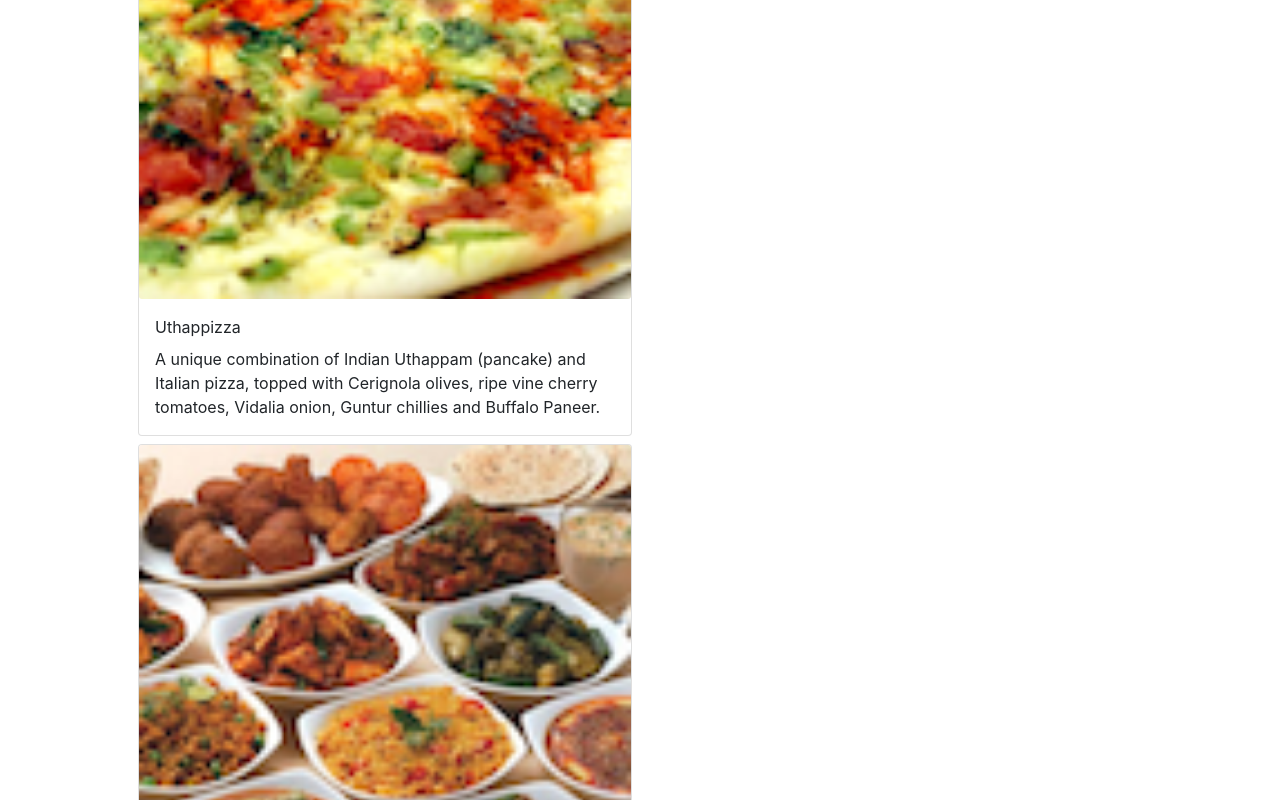
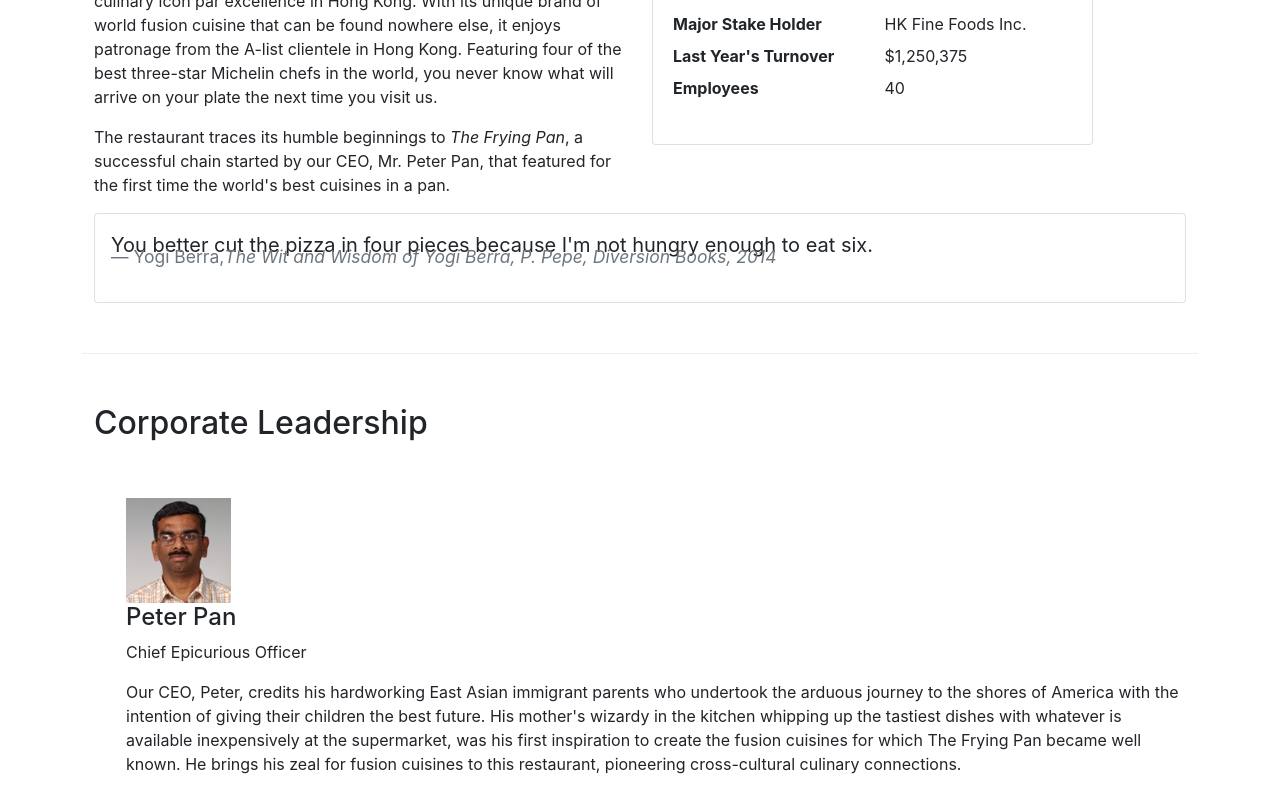
Before and after one commit to christinec-dev/React-App_ConFusion, a React (Create React App) app: page /aboutus in a window 1280 px wide. Before the commit this address led to /home. Shown: the part 580-1380 px from the top of the page. Built offline with nearby package versions, Linux system fonts and the light colour scheme.

Commit message:
Assignment 2

```diff
--- a/src/components/AboutComponent.js
+++ b/src/components/AboutComponent.js
@@ -2,11 +2,28 @@
 import { Breadcrumb, BreadcrumbItem, Card, CardBody, CardHeader, Media } from 'reactstrap';
 import { Link } from 'react-router-dom';
 
-function About(props) {
+    function RenderLeader({leader}) {
+        return(
+            <div key={leader.id} className="col-12 mt-5">
+                <Media >
+                    <Media className="float-md-right">
+                        <Media  object src={leader.image} alt={leader.name}/>
+                    </Media>
+                    <Media body className="col-12 ">
+                        <Media heading>{leader.name}</Media>
+                        <p>{leader.designation}</p>
+                        <p>{leader.description}</p>
+                    </Media>
+                </Media>
+            </div>
+        );
+    }
+
+    function About(props) {
 
     const leaders = props.leaders.map((leader) => {
         return (
-            <p>Leader {leader.name}</p>
+            <RenderLeader leader={leader} />
         );
     });
 
--- a/src/components/mainComponent.js
+++ b/src/components/mainComponent.js
@@ -1,6 +1,7 @@
 import React, { Component } from 'react';
 import Menu from './menuComponent';
 import Home from './HomeComponent';
+import About from './AboutComponent.js';
 import Header from './HeaderComponent';
 import Footer from './FooterComponent';
 import DishDetail from './DishDetailComponent';
@@ -10,6 +11,7 @@
 import { PROMOTIONS } from '../shared/promotions';
 import { LEADERS } from '../shared/leaders';
 import { Switch, Route, Redirect} from 'react-router-dom';
+
 
 //creates Main component which will act as main container for appication
 class Main extends Component {
@@ -66,6 +68,7 @@
           <Route path="/home" component={HomePage}/>
           <Route exact path="/menu" component={() => <Menu dishes={this.state.dishes}/>} />
           <Route path="/menu/:dishId" component={DishWithId}/>
+          <Route exact path="/aboutus" component={() => <About leaders={this.state.leaders} />} />
           <Route exact path="/contactus"  component={Contact} />
           <Redirect to="/home" />
         </Switch>
```
